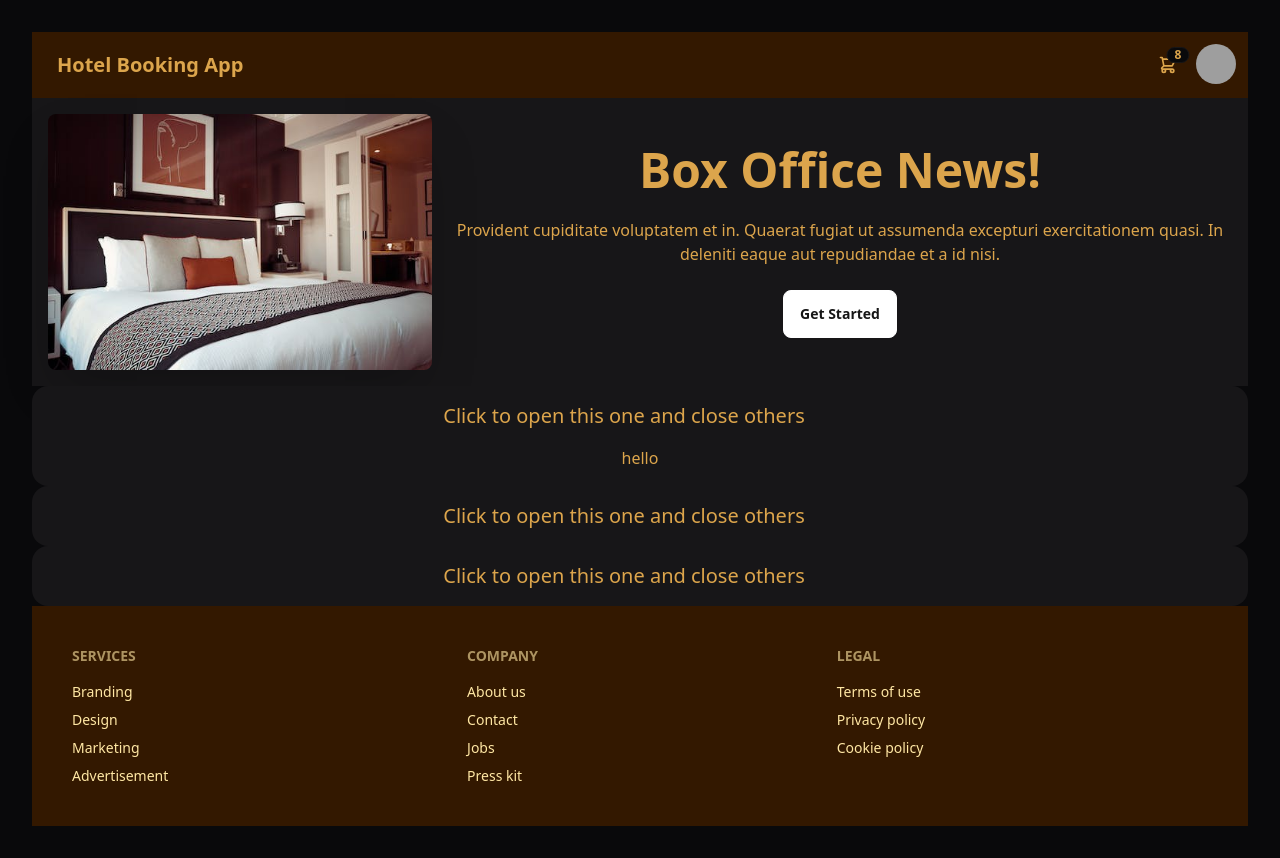
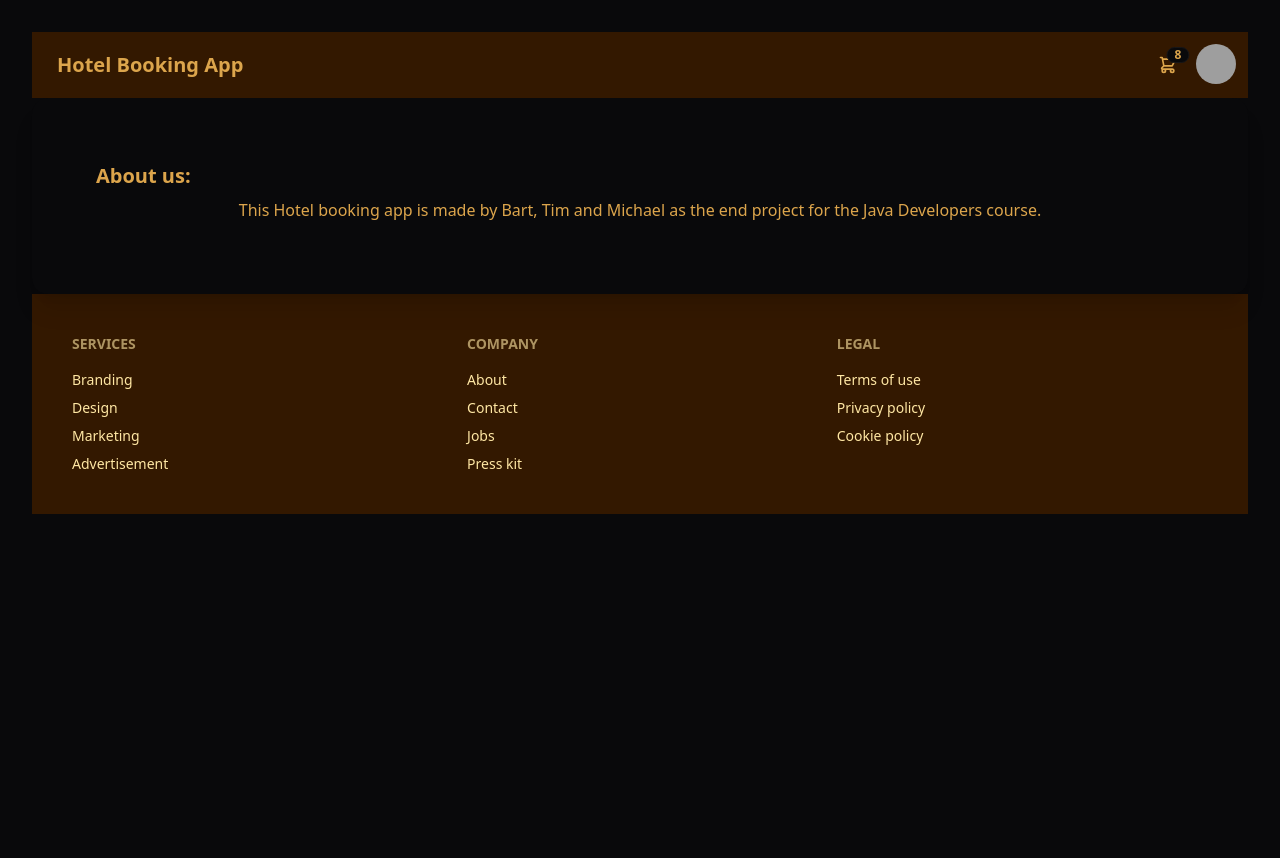
Before and after one commit to TimW90/BookingApp, a React (Vite) app in the folder frontend/: page /about in a window 1280 px wide. After the commit the page ends 800 px from the top, so only its background shows below. Built offline with nearby package versions, Linux system fonts and the light colour scheme; grey boxes are pictures that could not be loaded.

Commit message:
added routes

```diff
--- a/frontend/src/App.jsx
+++ b/frontend/src/App.jsx
@@ -3,6 +3,7 @@ import Navbar from './components/Navbar'
 import Footer from './components/Footer'
 import Hero from './components/Hero'
 import Accordeon from './components/Accordeon'
+import { Outlet } from 'react-router-dom'
 
 
 function App() {
@@ -10,8 +11,7 @@ function App() {
   return (
     <>
       <Navbar />
-      <Hero />
-      <Accordeon/>
+      <Outlet />
       <Footer />
 
     </>
--- a/frontend/src/components/Footer.jsx
+++ b/frontend/src/components/Footer.jsx
@@ -1,6 +1,6 @@
+import { Link } from "react-router-dom";
+
 const Footer = () => (
-
-
 
     <footer className="footer p-10 bg-neutral text-neutral-content">
   <nav>
@@ -12,7 +12,7 @@ const Footer = () => (
   </nav>
   <nav>
     <h6 className="footer-title">Company</h6>
-    <a className="link link-hover">About us</a>
+    <a className="link link-hover"><Link to='/About'>About</Link> </a>
     <a className="link link-hover">Contact</a>
     <a className="link link-hover">Jobs</a>
     <a className="link link-hover">Press kit</a>
--- /dev/null
+++ b/frontend/src/components/Home.jsx
@@ -0,0 +1,11 @@
+import Hero from "./Hero"
+import Accordeon from "./Accordeon"
+
+const Home = () => (
+    <>
+    <Hero />
+    <Accordeon/>
+    </>
+)
+
+export default Home
--- a/frontend/src/components/Navbar.jsx
+++ b/frontend/src/components/Navbar.jsx
@@ -1,9 +1,10 @@
+import { Link } from "react-router-dom";
 
 const Navbar = () => (
 
 <div className="navbar bg-neutral">
   <div className="flex-1">
-    <a className="btn btn-ghost text-xl">Hotel Booking App</a>
+    <a className="btn btn-ghost text-xl"><Link to='/'>Hotel Booking App</Link></a>
   </div>
   <div className="flex-none">
     <div className="dropdown dropdown-end">
--- a/frontend/src/pages/About.jsx
+++ b/frontend/src/pages/About.jsx
@@ -1,12 +1,12 @@
 const About = () => (
 
-    <div className="card w-96 bg-base-100 shadow-xl">
-  <figure><img src="https://daisyui.com/images/stock/photo-1606107557195-0e29a4b5b4aa.jpg" alt="Shoes" /></figure>
+    <div className="card w-100 bg-base-100 shadow-xl">
+
   <div className="card-body">
-    <h2 className="card-title">Shoes!</h2>
-    <p>If a dog chews shoes whose shoes does he choose?</p>
+    <h2 className="card-title">About us:</h2>
+    <p>This Hotel booking app is made by Bart, Tim and Michael as the end project for the Java Developers course.  </p>
     <div className="card-actions justify-end">
-      <button className="btn btn-primary">Buy Now</button>
+
     </div>
   </div>
 </div>
```
Also changed, not shown: frontend/src/main.jsx (+6 -1 lines).
